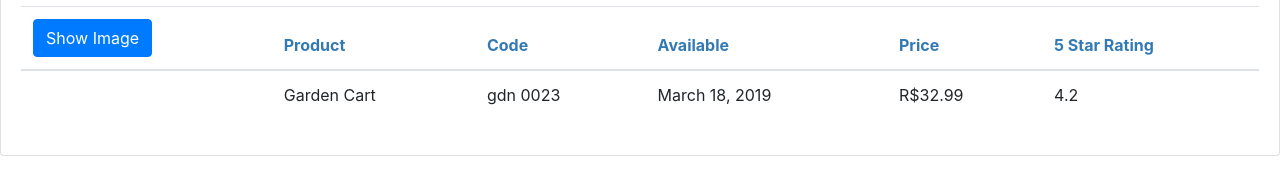
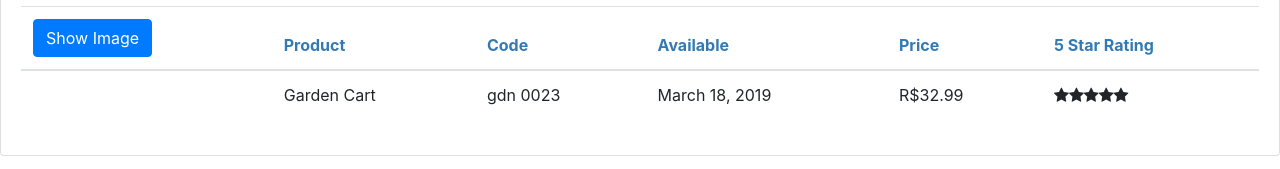
Before and after one commit to silascaimi/Angular-GettingStarted, an Angular app: page / in a window 1280 px wide. Shown: the part 202-371 px from the top of the page. Built offline with nearby package versions, Linux system fonts and the light colour scheme.

Commit message:
add star component

```diff
--- a/src/app/products/product-list.component.html
+++ b/src/app/products/product-list.component.html
@@ -43,7 +43,7 @@
             <td>{{ product.productCode | lowercase | convertToSpaces: '-' }}</td>
             <td>{{ product.releaseDate }}</td>
             <td>{{ product.price | currency:'BRL':'symbol':'1.2-2' }}</td>
-            <td>{{ product.starRating }}</td>
+            <td><pm-star></pm-star></td>
           </tr>
         </tbody>
       </table>
--- /dev/null
+++ b/src/app/shared/star.component.ts
@@ -0,0 +1,15 @@
+import { Component, OnChanges, SimpleChanges } from '@angular/core';
+
+@Component({
+  selector: 'pm-star',
+  templateUrl: './star.component.html',
+  styleUrls: ['./star.component.css'],
+})
+export class StarComponent implements OnChanges {
+  rating: number = 4;
+  starWidth: number;
+
+  ngOnChanges(): void {
+    this.starWidth = (this.rating * 75) / 5;
+  }
+}
```
Also changed, not shown: src/app/app.module.ts (+7 -1 lines).
